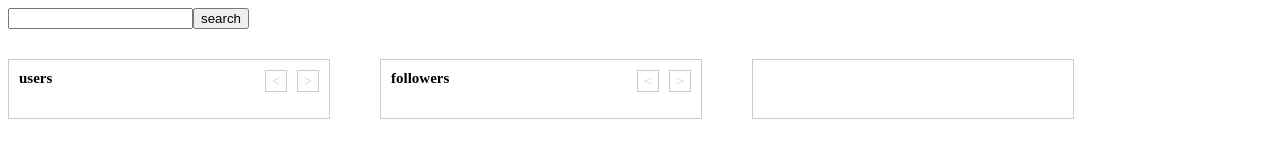
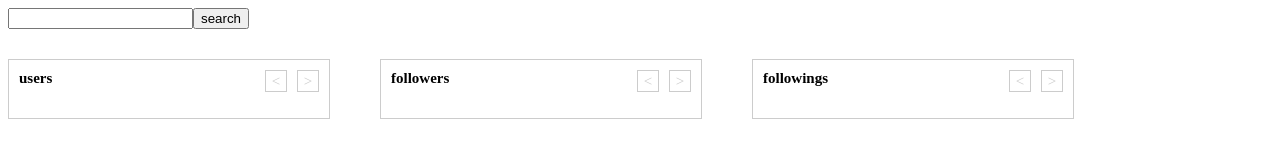
Before and after one commit to riskers/ng-data-flow, an Angular app: page / in a window 1280 px wide. Shown: the top 160 px of the page. Built offline with nearby package versions, Linux system fonts and the light colour scheme.

Commit message:
follower and following

```diff
--- a/src/app/pages/home/home.component.html
+++ b/src/app/pages/home/home.component.html
@@ -17,7 +17,7 @@
         [users]=users
         [pageIndex]=userPageIndex
         (clickArrow)="searchUsers($event)"
-        (clickItem)="searchFollowers($event)"
+        (clickItem)="searchFollowersAndFollowings($event)"
       ></app-list>
     </div>
 
@@ -34,7 +34,15 @@
     </div>
 
     <div class="followings">
-
+      <app-list
+        title="followings"
+        icon=""
+        [loading]=followingsLoading
+        [isCursor]=false
+        [users]=followings
+        [pageIndex]=followingsPageIndex
+        (clickArrow)="searchFollowings($event)"
+      ></app-list>
     </div>
   </div>
 </div>
--- a/src/app/pages/home/home.component.ts
+++ b/src/app/pages/home/home.component.ts
@@ -24,6 +24,10 @@ export class HomeComponent implements OnInit {
   followersLoading = false;
   followers: IUsers[] = [];
   followerPageIndex = 1;
+
+  followingsLoading = false;
+  followings: IUsers[] = [];
+  followingsPageIndex = 1;
 
   constructor(
     private githubService: GithubService
@@ -56,6 +60,25 @@ export class HomeComponent implements OnInit {
       });
   }
 
+  searchFollowings(username: string) {
+    this.followersLoading = true;
+    this.followings = [];
+    this.githubService.searchFollowings(username, this.followingsPageIndex)
+      .pipe(
+        delay(3000),
+      )
+      .subscribe(e => {
+        this.followingsLoading = false;
+        this.followings = e;
+        this.followingsPageIndex = this.followingsPageIndex + 1;
+      });
+  }
+
+  searchFollowersAndFollowings(username: string) {
+    this.searchFollowers(username);
+    this.searchFollowings(username);
+  }
+
   ngOnInit() {
 
   }
--- a/src/app/services/github.service.ts
+++ b/src/app/services/github.service.ts
@@ -9,14 +9,19 @@ import { IUsers } from '../pages/home/home.component';
 })
 export class GithubService {
 
-  searchFollowers(username: string, page: number): Observable<{items: IUsers[]}> {
+  searchUsers(username: string, page: number): Observable<{items: IUsers[]}> {
     return this.http
-      .get<{items: IUsers[]}>(`https://api.github.com/users/${username}/followers?page=${page}`);
+      .get<{items: IUsers[]}>(`https://api.github.com/search/users?q=${username}&page=${page}`);
   }
 
-  searchUsers(username: string, page: number): Observable<IUsers[]> {
+  searchFollowers(username: string, page: number): Observable<IUsers[]> {
     return this.http
-      .get<IUsers[]>(`https://api.github.com/search/users?q=${username}&page=${page}`);
+      .get<IUsers[]>(`https://api.github.com/users/${username}/followers?page=${page}`);
+  }
+
+  searchFollowings(username: string, page: number): Observable<IUsers[]> {
+    return this.http
+      .get<IUsers[]>(`https://api.github.com/users/${username}/following?page=${page}`);
   }
 
   constructor(
```
